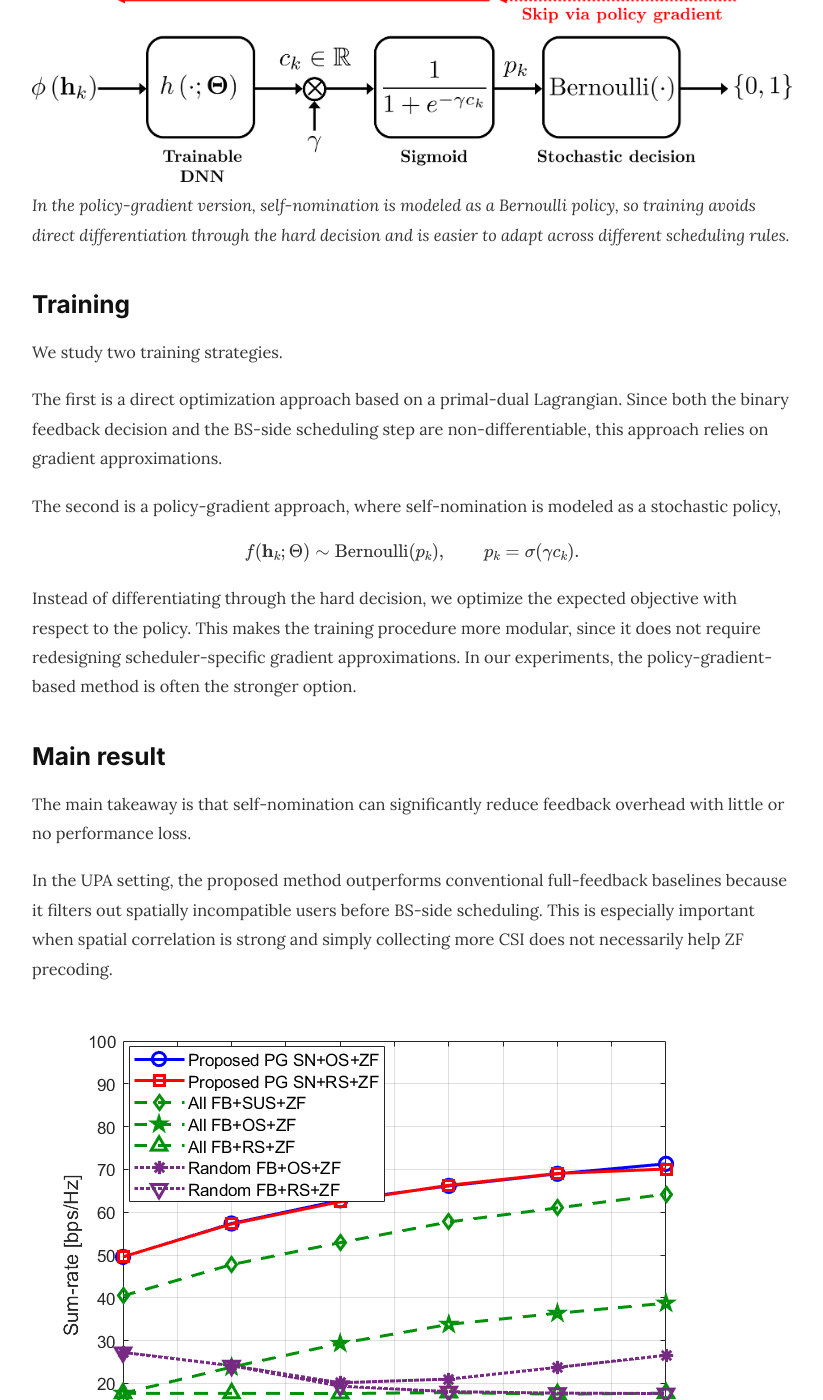
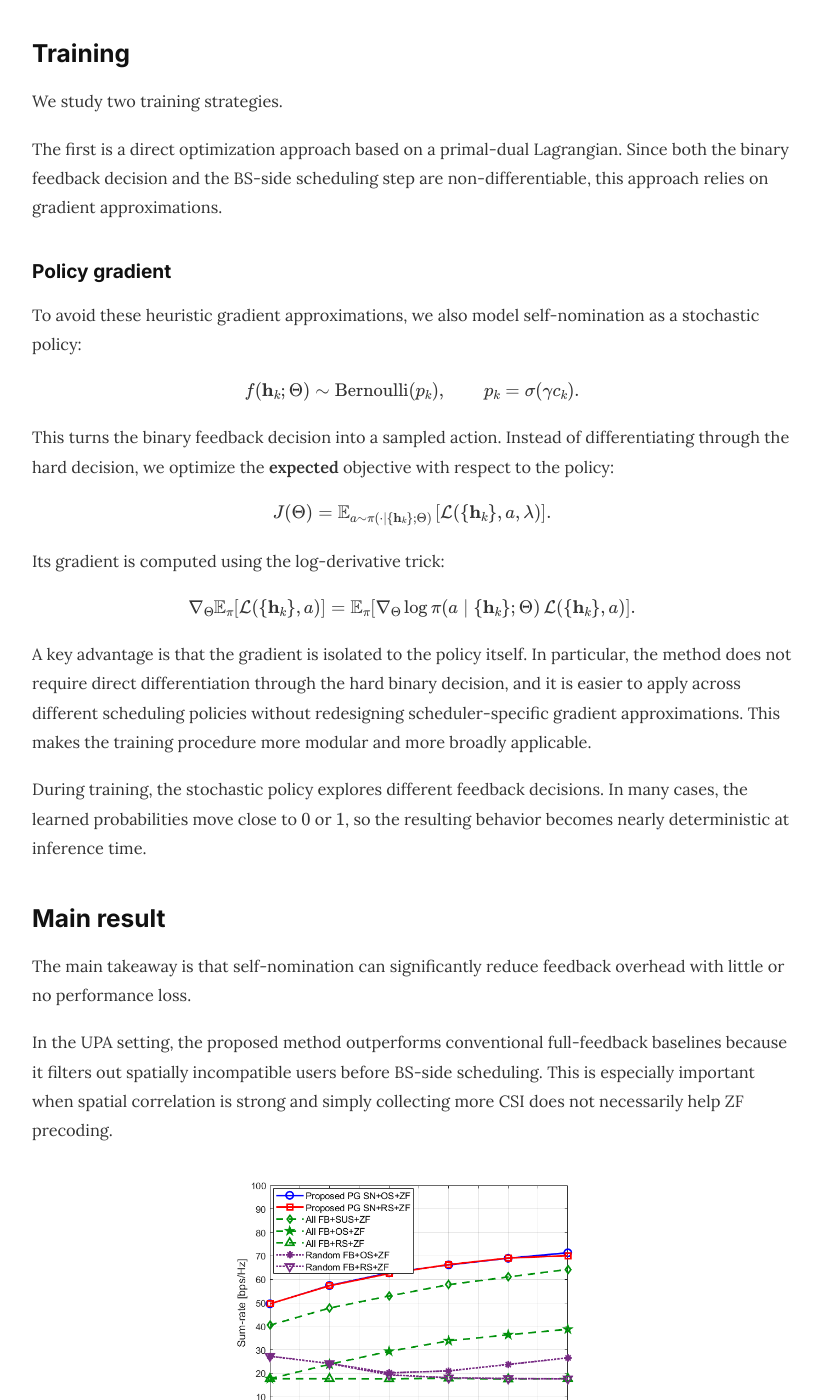
Before and after one commit to Ju-seong/Ju-seong.github.io, a Jekyll site: the page built from _posts/2026-04-08-self-nomination.md, in a window 1280 px wide and 1400 px high, scrolled down 1757 px. Shown: the whole window, without its empty margins (178-1001 px from the left). Built offline with Jekyll 4.4.1, drawn with Linux system fonts in a browser that asks for light colours; some of the changed text lies outside the part shown.

Commit message:
Reduce repeated UPA phrasing in self-nomination post

```diff
--- a/_posts/2026-04-08-self-nomination.md
+++ b/_posts/2026-04-08-self-nomination.md
@@ -18,7 +18,10 @@ $$
 
 If $f(\mathbf{h}_k; \Theta)=1$, the UE nominates itself and feeds back CSI. Otherwise, it stays silent. Let $\mathcal{K}$ denote the set of self-nominated UEs. The BS then schedules up to $M$ users from $\mathcal{K}$ and performs precoding. In this work, we mainly consider ZF precoding after UE selection.
 
-![Self-nomination system]({{ "/assets/img/posts/self-nomination/fig1.png" | relative_url }})
+<div style="text-align: center;">
+  <img src="{{ '/assets/img/posts/self-nomination/fig1.png' | relative_url }}" alt="Self-nomination system" style="width: 4in; max-width: 100%; height: auto;">
+</div>
+
 *Self-nomination lets each UE decide whether to feed back CSI before BS-side scheduling and precoding.*
 
 We formulate the design under an average sum feedback constraint:
@@ -39,7 +42,10 @@ The proposed self-nomination network maps each UE's local CSI to a binary feedba
 
 A key point is that the decision is made locally at each UE, but the policy is trained centrally using a system-level objective. At inference time, each UE only needs its own CSI.
 
-![Policy-gradient self-nomination architecture]({{ "/assets/img/posts/self-nomination/fig2.png" | relative_url }})
+<div style="text-align: center;">
+  <img src="{{ '/assets/img/posts/self-nomination/fig2.png' | relative_url }}" alt="Policy-gradient self-nomination architecture" style="width: 4in; max-width: 100%; height: auto;">
+</div>
+
 *In the policy-gradient version, self-nomination is modeled as a Bernoulli policy, so training avoids direct differentiation through the hard decision and is easier to adapt across different scheduling rules.*
 
 ## Training
@@ -48,7 +54,9 @@ We study two training strategies.
 
 The first is a direct optimization approach based on a primal-dual Lagrangian. Since both the binary feedback decision and the BS-side scheduling step are non-differentiable, this approach relies on gradient approximations.
 
-The second is a policy-gradient approach, where self-nomination is modeled as a stochastic policy,
+### Policy gradient
+
+To avoid these heuristic gradient approximations, we also model self-nomination as a stochastic policy:
 
 $$
 f(\mathbf{h}_k;\Theta) \sim \mathrm{Bernoulli}(p_k),
@@ -56,7 +64,30 @@ f(\mathbf{h}_k;\Theta) \sim \mathrm{Bernoulli}(p_k),
 p_k = \sigma(\gamma c_k).
 $$
 
-Instead of differentiating through the hard decision, we optimize the expected objective with respect to the policy. This makes the training procedure more modular, since it does not require redesigning scheduler-specific gradient approximations. In our experiments, the policy-gradient-based method is often the stronger option.
+This turns the binary feedback decision into a sampled action. Instead of differentiating through the hard decision, we optimize the **expected** objective with respect to the policy:
+
+$$
+J(\Theta)
+=
+\mathbb{E}_{a\sim \pi(\cdot \mid \{\mathbf{h}_k\};\Theta)}
+\left[\mathcal{L}(\{\mathbf{h}_k\}, a, \lambda)\right].
+$$
+
+Its gradient is computed using the log-derivative trick:
+
+$$
+\nabla_{\Theta} \mathbb{E}_{\pi}\!\left[\mathcal{L}(\{\mathbf{h}_k\}, a)\right]
+=
+\mathbb{E}_{\pi}
+\!\left[
+\nabla_{\Theta}\log \pi(a \mid \{\mathbf{h}_k\};\Theta)\,
+\mathcal{L}(\{\mathbf{h}_k\}, a)
+\right].
+$$
+
+A key advantage is that the gradient is isolated to the policy itself. In particular, the method does not require direct differentiation through the hard binary decision, and it is easier to apply across different scheduling policies without redesigning scheduler-specific gradient approximations. This makes the training procedure more modular and more broadly applicable.
+
+During training, the stochastic policy explores different feedback decisions. In many cases, the learned probabilities move close to $0$ or $1$, so the resulting behavior becomes nearly deterministic at inference time.
 
 ## Main result
 
@@ -64,17 +95,23 @@ The main takeaway is that self-nomination can significantly reduce feedback over
 
 In the UPA setting, the proposed method outperforms conventional full-feedback baselines because it filters out spatially incompatible users before BS-side scheduling. This is especially important when spatial correlation is strong and simply collecting more CSI does not necessarily help ZF precoding.
 
-![Sum-rate versus number of UEs in the UPA setting]({{ "/assets/img/posts/self-nomination/fig3.png" | relative_url }})
-*In the UPA setting, self-nomination achieves strong MU-MIMO sum-rate performance as the number of UEs grows.*
+<div style="text-align: center;">
+  <img src="{{ '/assets/img/posts/self-nomination/fig3.png' | relative_url }}" alt="Sum-rate versus number of UEs in the UPA setting" style="width: 4in; max-width: 100%; height: auto;">
+</div>
+
+*Self-nomination achieves strong MU-MIMO sum-rate performance as the number of UEs grows.*
 
 ## Feedback reduction
 
 The gain is not only in sum-rate. The proposed method also sharply reduces how many UEs actually send CSI.
 
-In the UPA setting, the number of self-nominated users stays relatively small even as the total number of UEs increases. This reflects the fact that, under strong spatial congestion, only a limited subset of users are spatially suitable for effective MU-MIMO transmission.
+In this setting, the number of self-nominated users stays relatively small even as the total number of UEs increases. This reflects the fact that, under strong spatial congestion, only a limited subset of users are spatially suitable for effective MU-MIMO transmission.
 
-![Average number of self-nominated users in the UPA setting]({{ "/assets/img/posts/self-nomination/fig4.png" | relative_url }})
-*In the UPA setting, self-nomination keeps the number of feedback users low while maintaining strong sum-rate performance.*
+<div style="text-align: center;">
+  <img src="{{ '/assets/img/posts/self-nomination/fig4.png' | relative_url }}" alt="Average number of self-nominated users in the UPA setting" style="width: 4in; max-width: 100%; height: auto;">
+</div>
+
+*Self-nomination keeps the number of feedback users low while maintaining strong sum-rate performance.*
 
 This is useful not only for uplink resource savings, but also for UE energy savings, since non-nominating users can remain silent.
 
@@ -84,12 +121,18 @@ An important question is whether self-nomination is just learning a simple chann
 
 The fairness result below shows that self-nomination can keep performance close to the full-feedback case while using far fewer feedback transmissions.
 
-![CDF of mean rate under PF scheduling]({{ "/assets/img/posts/self-nomination/fig5.png" | relative_url }})
+<div style="text-align: center;">
+  <img src="{{ '/assets/img/posts/self-nomination/fig5.png' | relative_url }}" alt="CDF of mean rate under PF scheduling" style="width: 4in; max-width: 100%; height: auto;">
+</div>
+
 *Under proportional-fair scheduling, self-nomination maintains fairness close to the full-feedback baseline with much lower feedback cost.*
 
 The next figure gives more insight into the decision rule itself. If the policy were using only a single global threshold, then the minimum channel gain required for nomination would look roughly similar across spatial groups. Instead, larger spatial clusters tend to require higher channel gain for nomination.
 
-![Spatial-cluster-based interpretation of self-nomination]({{ "/assets/img/posts/self-nomination/fig6.png" | relative_url }})
+<div style="text-align: center;">
+  <img src="{{ '/assets/img/posts/self-nomination/fig6.png' | relative_url }}" alt="Spatial-cluster-based interpretation of self-nomination" style="width: 4in; max-width: 100%; height: auto;">
+</div>
+
 *Users in larger spatial clusters tend to need higher channel gain to be nominated, showing that self-nomination adapts to spatial congestion rather than using a single fixed threshold.*
 
 This means the effective nomination rule depends on both power-domain and spatial-domain information. In that sense, self-nomination behaves more like a spatially adaptive soft threshold than a fixed CQI threshold.
```
